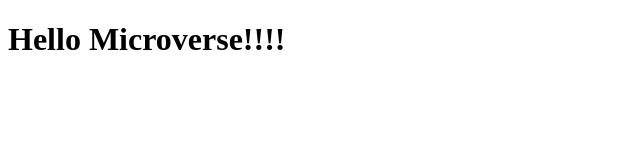
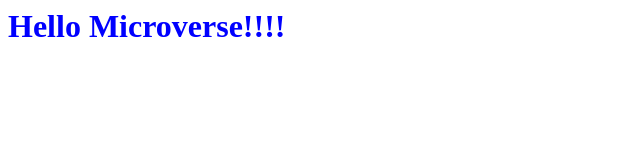
Before and after one commit to AdnanOlarmmi/Hello_Microverse_Project, a website: page index.html in a window 1280 px wide. Shown: the whole page, without its empty margins (0-640 px from the left). Drawn offline with Linux system fonts and the light colour scheme.

Commit message:
Update styles.css

```diff
--- a/styles.css
+++ b/styles.css
@@ -1,3 +1,4 @@
 h1 {
-  color: black;
+  color: blue;
+  margin: 0 auto;
 }
```
